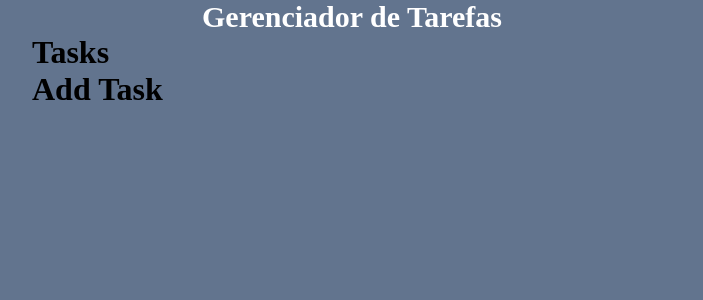
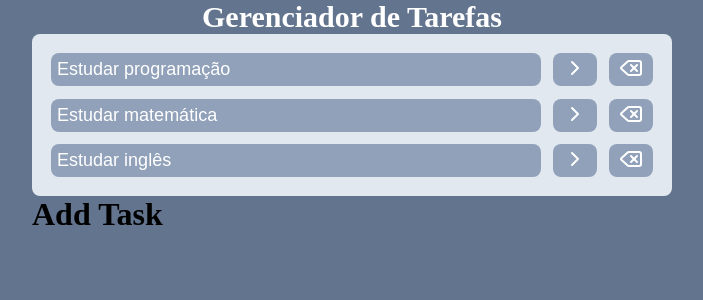
Before and after one commit to AugDev862/Gereciador-de-Tarefas, a React (Vite) app: page / in a window 1280 px wide. Shown: the top 300 px of the page, without its empty margins (288-991 px from the left). Built offline with nearby package versions, Linux system fonts and the light colour scheme.

Commit message:
atualização de estado(feita ou não feita) da tarefa e exclusão de tarefas

```diff
--- a/package.json
+++ b/package.json
@@ -10,6 +10,7 @@
     "preview": "vite preview"
   },
   "dependencies": {
+    "lucide-react": "^0.435.0",
     "react": "^18.3.1",
     "react-dom": "^18.3.1"
   },
--- a/src/App.jsx
+++ b/src/App.jsx
@@ -26,11 +26,32 @@ function App() {
       isCompleted: false,
     },
   ]);
+
+  function onTaskClick(taskId) {
+    const newTasks = tasks.map((task) => {
+      if (taskId == task.id) {
+        return { ...task, isCompleted: !task.isCompleted };
+      }
+
+      return task;
+    });
+    setTasks(newTasks);
+  }
+
+  function onDeleteClick(taskId) {
+    const newTasks = tasks.filter((task) => task.id !== taskId);
+    setTasks(newTasks);
+  }
+
   return (
     <div className="app">
       <div style={{ width: "50%" }}>
         <h1 className="titulo">Gerenciador de Tarefas</h1>
-        <Tasks tasks={tasks} />
+        <Tasks
+          tasks={tasks}
+          onTaskClick={onTaskClick}
+          onDeleteClick={onDeleteClick}
+        />
         <AddTask />
       </div>
     </div>
--- a/src/Components/Tasks.jsx
+++ b/src/Components/Tasks.jsx
@@ -1,7 +1,32 @@
+import { ChevronRightIcon, DeleteIcon } from "lucide-react";
 //Componentesrecebem props
 function Tasks(props) {
   console.log(props);
-  return <h1>Tasks</h1>;
+  return (
+    <ul className="tasks">
+      {props.tasks.map((task) => (
+        <li key={task.id} className="flex">
+          <button
+            onClick={() => props.onTaskClick(task.id)}
+            className={`task ${task.isCompleted && "line-through"}`}
+          >
+            {task.tittle}
+          </button>
+
+          <button className="editarTask">
+            <ChevronRightIcon />
+          </button>
+
+          <button
+            className="editarTask"
+            onClick={() => props.onDeleteClick(task.id)}
+          >
+            <DeleteIcon />
+          </button>
+        </li>
+      ))}
+    </ul>
+  );
 }
 
 export default Tasks;
--- a/src/index.css
+++ b/src/index.css
@@ -17,3 +17,38 @@
   font: bold;
   text-align: center;
 }
+
+.tasks {
+  background-color: oklch(92.9% 0.013 255.508);
+  border-radius: 8px;
+  padding: 2%;
+}
+
+.task {
+  background-color: oklch(70.4% 0.04 256.788);
+  margin: 1%;
+  border-radius: 8px;
+  padding: 1%;
+  display: flex;
+  width: 100%;
+  border: none;
+  color: white;
+  font-size: 18px;
+}
+
+.flex {
+  display: flex;
+}
+
+.editarTask {
+  border: none;
+  background-color: oklch(70.4% 0.04 256.788);
+  border-radius: 8px;
+  color: white;
+  margin: 1%;
+  width: 9%;
+}
+
+.line-through {
+  text-decoration: line-through;
+}
```
Also changed, not shown: eslint.config.js (+18 -17 lines), 1 other file (tests, documents, lock files or other folders).
